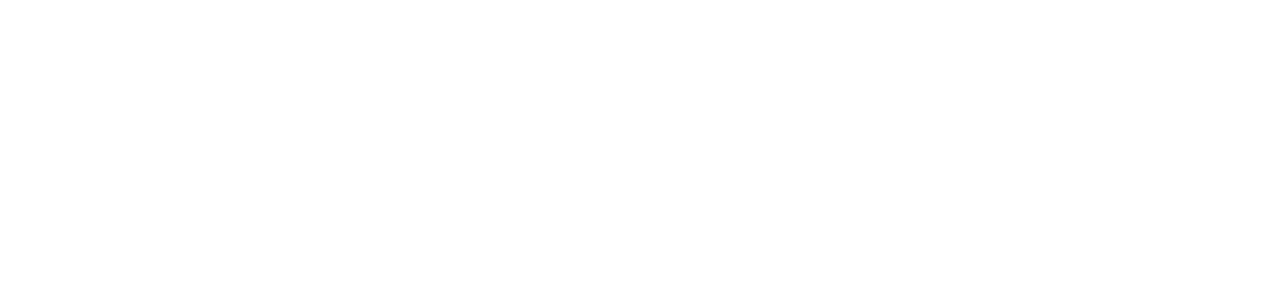
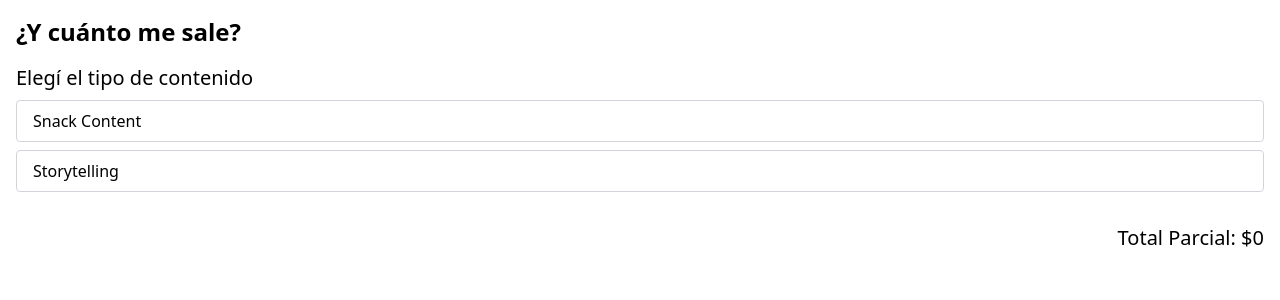
Before and after one commit to ignacioignacio/calculadora-perro, a React (Create React App) app: page / in a window 1280 px wide. Shown: the top 300 px of the page. Built offline with nearby package versions, Linux system fonts and the light colour scheme.

Commit message:
Update App.js

```diff
--- a/src/App.js
+++ b/src/App.js
@@ -196,5 +196,64 @@
     return Math.floor(total);
   }, [path]);
 
-  // ...handlers y render UI siguen como estaban
+  // --- HANDLERS ---
+  const handleSelection = (stepId, selection) => {
+    const newPath = [...path, { stepId, selection }];
+    setPath(newPath);
+  };
+
+  const handleJumpToStep = (stepIndex) => {
+    setPath(path.slice(0, stepIndex));
+  };
+
+  const handleReset = () => {
+    setPath([]);
+  };
+
+  // --- RENDER ---
+  const currentStep = budgetFlow[currentStepId];
+  return (
+    <div className="p-4">
+      <h1 className="text-2xl font-bold mb-4">¿Y cuánto me sale?</h1>
+
+      {currentStep && !currentStep.isFinal && (
+        <div className="mb-4">
+          <h2 className="text-xl mb-2">{currentStep.question}</h2>
+          <div className="flex flex-col gap-2">
+            {Object.entries(currentStep.options).map(([key, opt]) => (
+              <button
+                key={key}
+                onClick={() => handleSelection(currentStepId, key)}
+                className="px-4 py-2 rounded border border-gray-300 text-left hover:bg-gray-100"
+              >
+                {opt.label}
+              </button>
+            ))}
+          </div>
+        </div>
+      )}
+
+      {currentStep && currentStep.isFinal && (
+        <div className="mt-6">
+          <h2 className="text-xl font-bold mb-2">Resumen</h2>
+          <ul className="list-disc list-inside">
+            {path.map((p, i) => {
+              const label = budgetFlow[p.stepId]?.options?.[p.selection]?.label;
+              return label ? <li key={i}>{label}</li> : null;
+            })}
+          </ul>
+          <button
+            onClick={handleReset}
+            className="mt-4 px-4 py-2 bg-blue-600 text-white rounded hover:bg-blue-700"
+          >
+            Empezar de nuevo
+          </button>
+        </div>
+      )}
+
+      <div className="mt-8 text-right text-xl">
+        {currentStep?.isFinal ? "Total Final" : "Total Parcial"}: ${new Intl.NumberFormat('es-AR').format(totalPrice)}
+      </div>
+    </div>
+  );
 }
```
